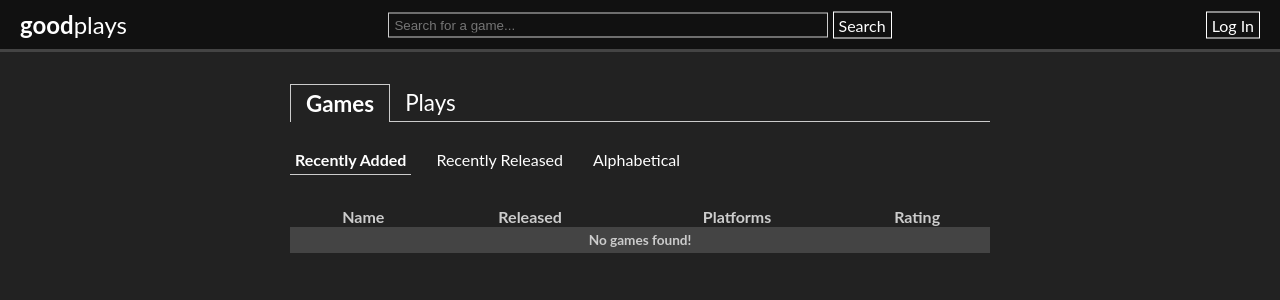
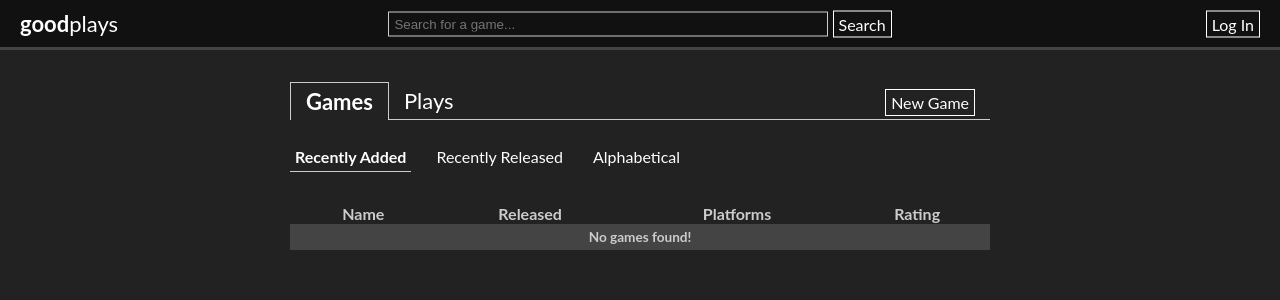
Before and after one commit to spurll/goodplays, a Flask app: page /games in a window 1280 px wide. Shown: the top 300 px of the page. Run offline with Flask 2, Linux system fonts and the light colour scheme; data that the repository does not hold is empty; parts of the project's set-up code (start-up, migrations or seed data) failed here and were passed over.

Commit message:
Edit page! Hidden, for now...

```diff
--- a/goodplays/controller.py
+++ b/goodplays/controller.py
@@ -29,6 +29,10 @@ def platforms():
 
 def tags():
     return Tag.query.all()
+
+
+def map_platforms(ids):
+    return Platform.query.filter(Platform.id.in_(ids)).all()
 
 
 def map_tags(names):
@@ -241,9 +245,19 @@ def delete_play(play):
     db.session.commit()
 
 
-def edit_game():
-    # TODO
-    pass
+def delete_game(game):
+    if not game.plays:
+        db.session.delete(game)
+        db.session.commit()
+
+
+def edit_game(game, name, released, image_url, description, platforms):
+    game.name = name
+    game.released = released
+    game.image_url = image_url
+    game.description = description
+    game.platforms = platforms
+    db.session.commit()
 
 
 def edit_play(play, started, finished, status, rating, comments, tags):
--- a/goodplays/static/style.css
+++ b/goodplays/static/style.css
@@ -75,7 +75,7 @@ th { font-weight: bold; }
 }
 
 #title {
-    font-size: 150%;
+    font-size: 22px;
     padding: 10px 20px;
     display: inline-block;
 }
@@ -107,13 +107,13 @@ th { font-weight: bold; }
 
 h1 {
     text-align: center;
-    font-size: 140%;
+    font-size: 22px;
     padding: 5px 0 10px;
 }
 
 h2 {
     text-align: center;
-    font-size: 100%;
+    font-size: 16px;
 }
 
 :not(.tabs) h1, :not(.tabs) h2 {
@@ -143,6 +143,7 @@ h2 {
 
 .tabs h1 li:last-child {
     width: 100%;
+    text-align: right;
 }
 
 .tabs ul {
@@ -273,6 +274,10 @@ a.button:hover {
     border: 1px solid #cccccc;
 }
 
+.normal {
+    font-size: 16px;
+}
+
 img.art:not(.small) {
     margin: 0 20px 20px 0;
     float: left;
@@ -302,7 +307,7 @@ form {
     margin: 0;
 }
 
-input {
+input, textarea {
     color: #ffffff;
     background-color: transparent;
     border: solid 1px #cccccc;
@@ -318,12 +323,22 @@ select {
 
 select option { background-color: #222222; }
 
-input[type="text"] {
-    width: 100%;
+.info input, .info textarea, .info select {
+    width: 300px;
 }
 
-input[type="password"] {
-    width: 100%;
+td input {
+	width: 100%;
+}
+
+textarea {
+	font-family: unset;
+}
+
+#edit p.info span.label {
+    width: 110px;
+    display: inline-block;
+    vertical-align: top;
 }
 
 input[type="search"] {
--- a/goodplays/templates/details.html
+++ b/goodplays/templates/details.html
@@ -149,7 +149,7 @@
                 editFinished.val(today())
             }
         })
-    })
+    });
 </script>
 
 <div class="tabs">
--- a/goodplays/templates/games.html
+++ b/goodplays/templates/games.html
@@ -6,7 +6,7 @@
         <ul>
             <li class="selected"><a href={{ url_for('games') }}>Games</a></li>
             <li><a href={{ url_for('plays') }}>Plays</a></li>
-            <li>&nbsp;</li>
+			<li><a class="button normal" href={{ url_for('add') }}>New Game</a></li>
         </ul>
     </h1>
     <h2>
--- a/goodplays/views.py
+++ b/goodplays/views.py
@@ -2,7 +2,7 @@ from flask import render_template, flash, redirect, session, url_for, request
 from flask_login import login_user, logout_user, current_user, login_required
 
 from goodplays import app, db, lm
-from goodplays.forms import LoginForm, AddPlayForm, EditPlayForm
+from goodplays.forms import LoginForm, AddPlayForm, EditPlayForm, EditGameForm
 from goodplays.models import User, Game, Platform, Play, Tag, Status
 from goodplays.authenticate import authenticate
 from goodplays import controller
@@ -89,6 +89,9 @@ def details(id):
     """
     game = controller.game(id)
 
+    # TODO: If logged in, show edit button
+    # TODO: If logged in and the game has no plays, show delete button
+
     if not game:
         flash(f"Unable to find game with ID {id}.")
         return redirect(url_for('index'))
@@ -104,9 +107,60 @@ def details(id):
     )
 
 
+@app.route('/add')
+@login_required
+def add():
+    """
+    Adds a new game to the database.
+    """
+    game = controller.new_game(current_user)
+    return redirect(url_for('edit', id=game.id))
+
+@app.route('/edit/<int:id>', methods=['GET', 'POST'])
+@login_required
+def edit(id):
+    """
+    Adds a new game to the database.
+    """
+    game = controller.game(id)
+
+    # Initialize with current data, if any
+    form = EditGameForm(
+        name=game.name,
+        image_url=game.image_url,
+        description=game.description,
+        released=game.released,
+        platforms=[p.id for p in game.platforms]
+    )
+
+    if form.validate_on_submit():
+        controller.edit_game(
+            game=game,
+            name=form.name.data,
+            released=form.released.data,
+            image_url=form.image_url.data,
+            description=form.description.data,
+            platforms=controller.map_platforms(form.platforms.data)
+        )
+
+        return redirect(url_for('details', id=id))
+
+    else:
+        print(form.errors)
+        flash(form.errors)
+
+    return render_template(
+        'edit.html',
+        user=current_user,
+        title='Edit Game',
+        game=game,
+        form=form
+    )
+
+
 @app.route('/add/<gb_id>')
 @login_required
-def add(gb_id):
+def add_gb(gb_id):
     """
     Adds a game from Giant Bomb.
     """
@@ -119,7 +173,7 @@ def add(gb_id):
     return redirect(url_for('details', id=game.id))
 
 
-@app.route('/add-play/<game_id>', methods=['POST'])
+@app.route('/add-play/<int:game_id>', methods=['POST'])
 @login_required
 def add_play(game_id):
     """
@@ -138,6 +192,7 @@ def add_play(game_id):
             comments=form.comments.data,
             tags=controller.map_tags(form.tags.data.split(','))
         )
+
     else:
         print(form.errors)
         flash(form.errors)
@@ -179,6 +234,7 @@ def edit_play():
             comments=form.comments.data,
             tags=controller.map_tags(form.tags.data.split(','))
         )
+
     else:
         print(form.errors)
         flash(form.errors)
@@ -186,7 +242,7 @@ def edit_play():
     return redirect(url_for('details', id=play.game.id))
 
 
-@app.route('/update/<id>')
+@app.route('/update/<int:id>')
 @login_required
 def update(id):
     """
```
Also changed, not shown: goodplays/forms.py (+14 -2 lines), goodplays/templates/edit.html (added, +70 -0 lines).
